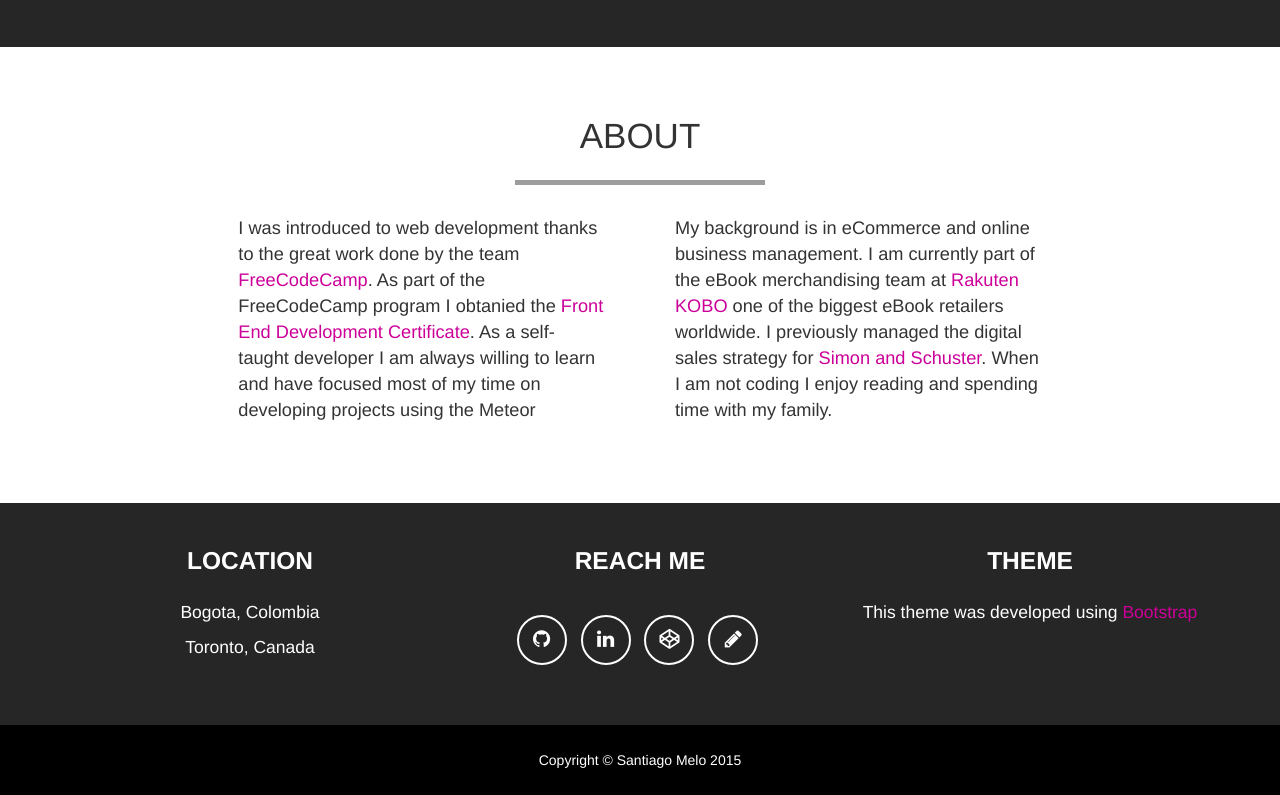
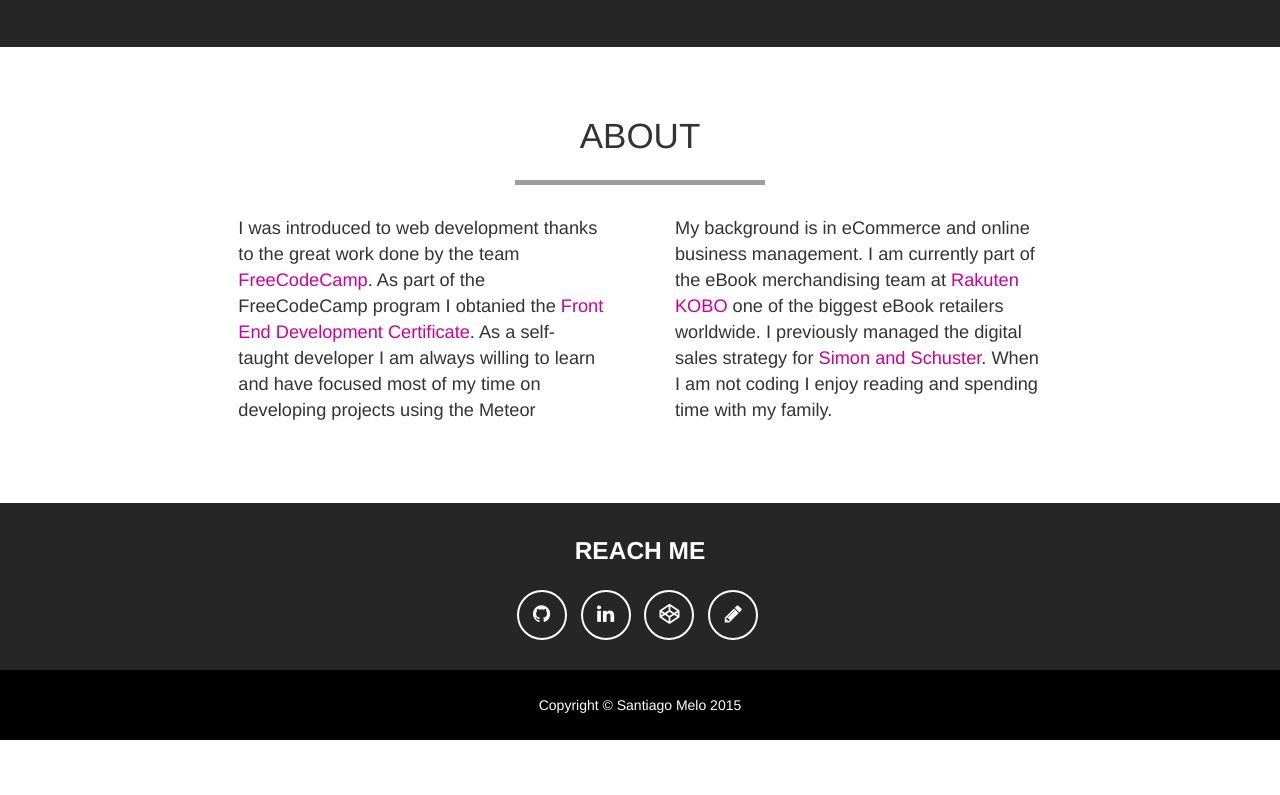
Before and after one commit to smeloa/smeloa.github.io, a plain HTML site: page index.html in a window 1280 px wide. Shown: the part 1442-2237 px from the top of the page. After the commit the page ends 2182 px from the top, so only its background shows below. Drawn offline with nearby package versions, Linux system fonts and the light colour scheme.

Commit message:
Fixed styles and removed some minor elements

```diff
--- a/css/main.css
+++ b/css/main.css
@@ -174,16 +174,16 @@ footer {
 }
 
 footer h3 {
-  margin-bottom: 25px;
+  margin-bottom: 10px;
 }
 
 footer .footer-above {
-    padding-top: 25px;
+    padding-top: 15px;
     background-color: #262626;
 }
 
 footer .footer-col {
-    margin-bottom: 50px;
+    margin-bottom: 20px;
 }
 
 .footer-col p {
--- a/index.html
+++ b/index.html
@@ -84,7 +84,7 @@
 
       <div class="row no-gutters">
         <div class="col-lg-4 col-sm-6">
-          <a href="http://republicadeninos.com/" class="portfolio-item">
+          <a href="https://github.com/smeloa/colombia-parent" class="portfolio-item">
             <img src="img/webapp-republicadeninos.jpg" class="img-responsive portofolio-img">
             <div class="portfolio-info">
               <div class="description">
@@ -216,12 +216,7 @@
       <div class="footer-above text-center">
         <div class="container">
           <div class="row">
-            <div class="footer-col col-md-4">
-              <h3>Location</h3>
-              <p>Bogota, Colombia</p>
-              <p>Toronto, Canada</p>
-            </div>
-            <div class="footer-col col-md-4">
+            <div class="footer-col col-md-4 col-md-offset-4">
               <h3>Reach me</h3>
               <ul class="list-inline">
                 <li>
@@ -245,10 +240,6 @@
                   </a>
                 </li>
               </ul>
-            </div>
-            <div class="footer-col col-md-4">
-              <h3>Theme</h3>
-              <p>This theme was developed using <a class="purple-link" href="http://getbootstrap.com/">Bootstrap</a></p>
             </div>
           </div>
         </div>
```
